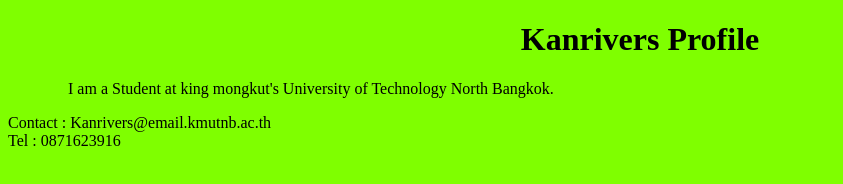
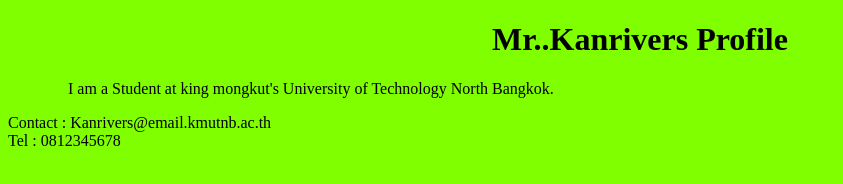
Before and after one commit to Kanriver/github-desktop-project-kanriver-sec1, a plain HTML site: page index.html in a window 1280 px wide. Shown: the whole page, without its empty margins (0-843 px from the left). Drawn offline with Linux system fonts and the light colour scheme.

Commit message:
Update index.html with change profile

```diff
--- a/index.html
+++ b/index.html
@@ -7,10 +7,10 @@
     <link rel="stylesheet" href="css/index.css">
 </head>
 <body>
-    <h1>Kanrivers Profile</h1>
+    <h1>Mr..Kanrivers Profile</h1>
     <p>I am a Student at king mongkut's
         University of Technology North Bangkok.</p>
     <footer>Contact : Kanrivers@email.kmutnb.ac.th <br>
-            Tel : 0871623916</footer>
+            Tel : 0812345678</footer>
 </body>
 </html>
```
